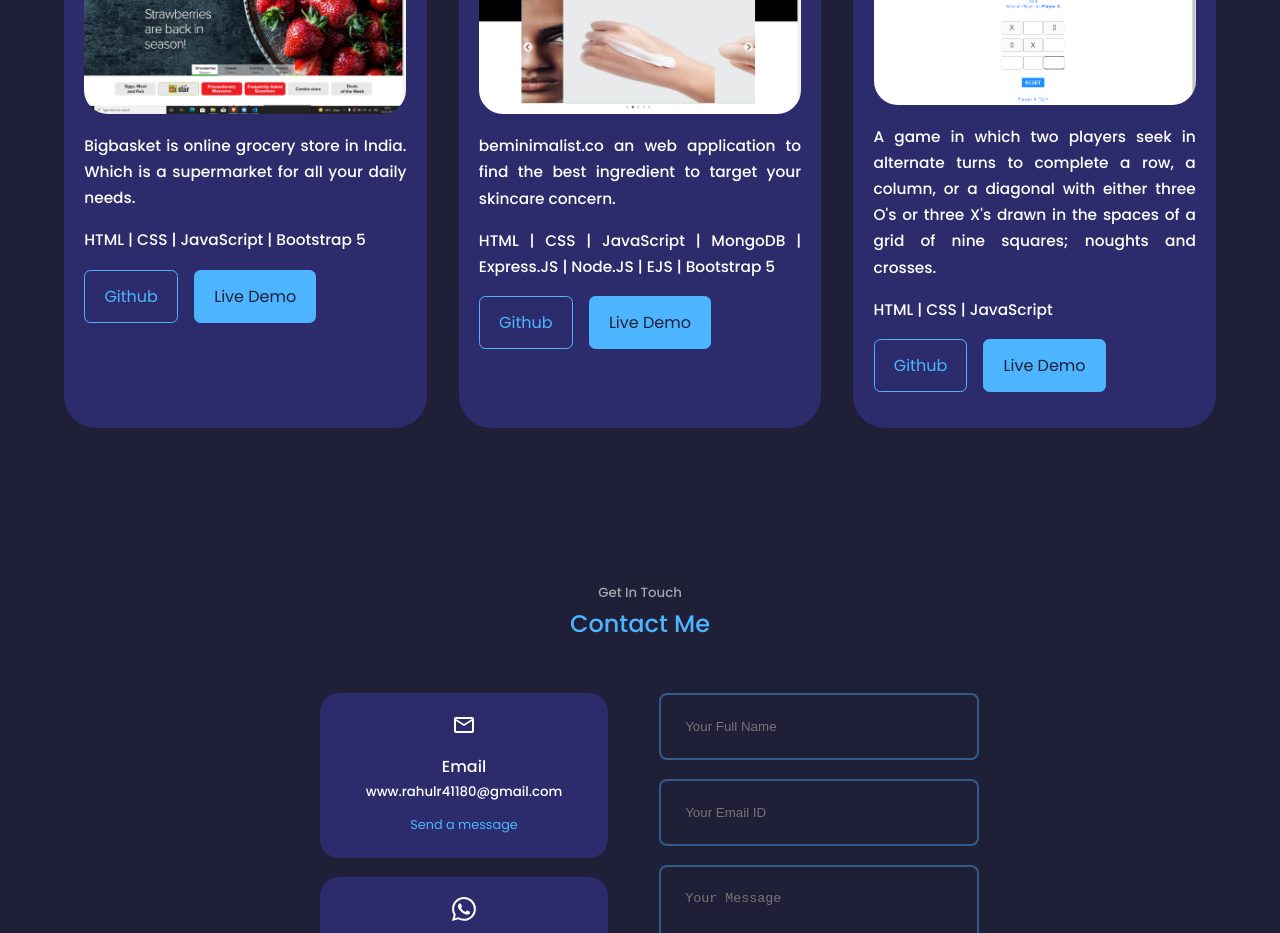
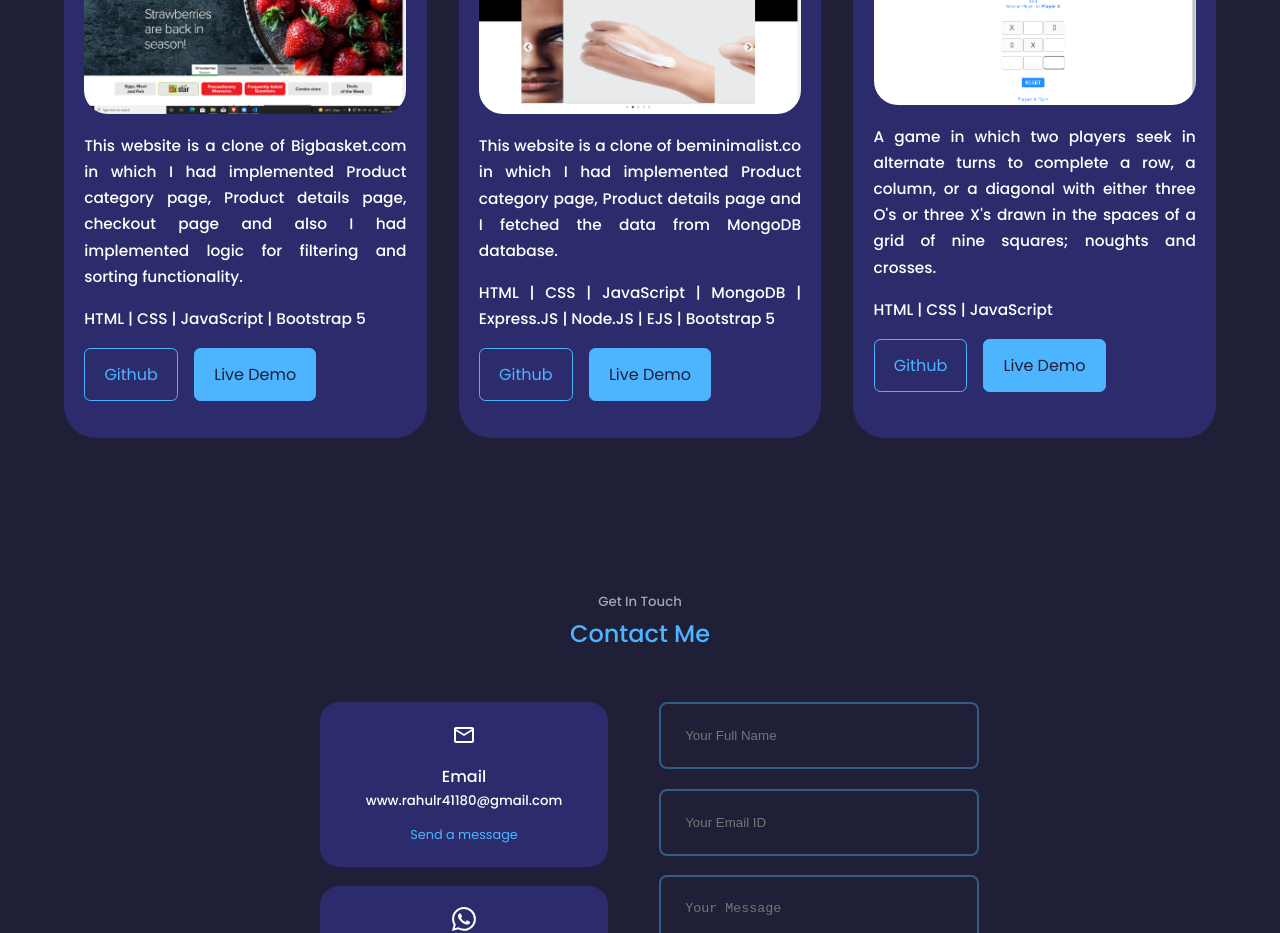
Before and after one commit to rahulr41180/Portfolio, a React (Create React App) app: page / in a window 1280 px wide. Shown: the part 3540-4473 px from the top of the page. Built offline with nearby package versions, Linux system fonts and the light colour scheme.

Commit message:
first commit

```diff
--- a/src/components/FooterMe/Footer.jsx
+++ b/src/components/FooterMe/Footer.jsx
@@ -21,7 +21,7 @@ export const Footer = ()  =>{
             </ul>
 
             <div className="footer__socials">
-                <a href="https://www.linkedin.com/in/rahul--rathor/"><AiFillLinkedin /></a>
+                <a target={"_blank"} href="https://www.linkedin.com/in/rahul--rathor/"><AiFillLinkedin /></a>
                 <a href="https://github.com/rahulr41180"><BsGithub /></a>
             </div>
 
--- a/src/components/PortfolioMe/Portfolio.jsx
+++ b/src/components/PortfolioMe/Portfolio.jsx
@@ -10,7 +10,7 @@ const data = [
         id : 1,
         image : Bigbasket,
         techstack : "HTML | CSS | JavaScript | Bootstrap 5",
-        title : "Bigbasket is online grocery store in India. Which is a supermarket for all your daily needs.",
+        title : "This website is a clone of Bigbasket.com in which I had implemented Product category page, Product details page, checkout page and also I had implemented logic for filtering and sorting functionality.",
         github : "https://github.com/rahulr41180/Fw15-u2-Bigbasket-clone-project",
         demo : "https://bigbasketcloneproject.netlify.app/index.html"
     },
@@ -18,7 +18,7 @@ const data = [
         id : 2,
         image : Minimalist,
         techstack : "HTML | CSS | JavaScript | MongoDB | Express.JS | Node.JS | EJS | Bootstrap 5",
-        title : "beminimalist.co an web application to find the best ingredient to target your skincare concern.",
+        title : "This website is a clone of beminimalist.co in which I had implemented Product category page, Product details page and I fetched the data from MongoDB database.",
         github : "https://github.com/rahulr41180/Clone-of-beminimalist",
         demo : "https://damp-cliffs-11671.herokuapp.com/"
     },
```
